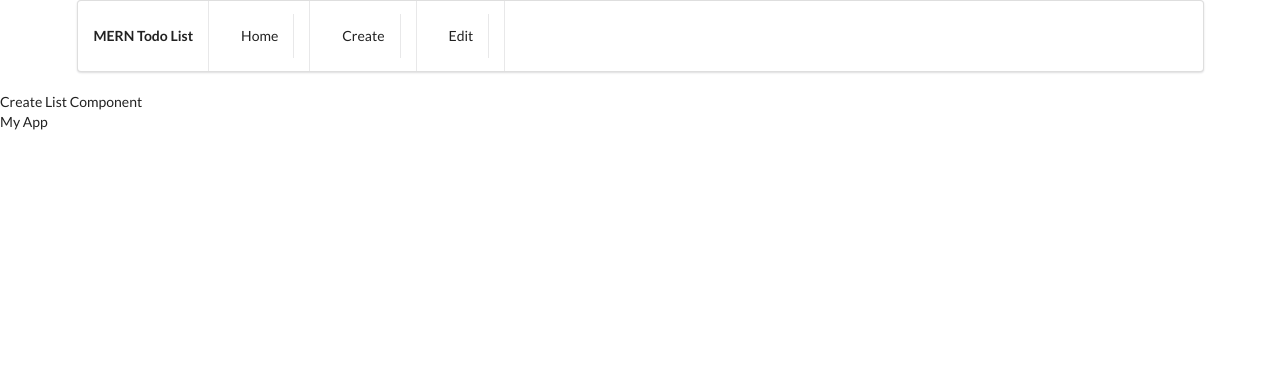
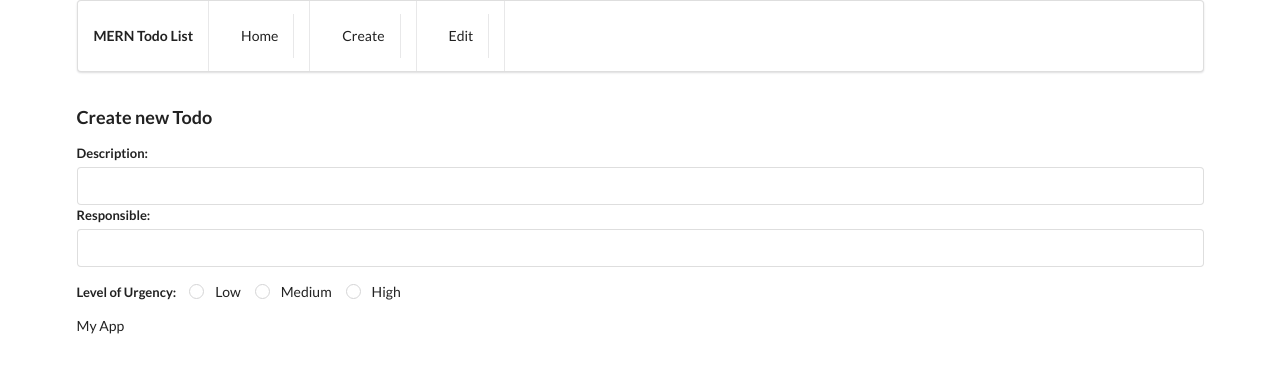
Before and after one commit to CKaii/Todolist-with-MERN, a React (Create React App) app: page /create in a window 1280 px wide. Shown: the top 372 px of the page. Built offline with nearby package versions, Linux system fonts and the light colour scheme.

Commit message:
Added react state and forms to Createlist component

```diff
--- a/src/components/App.js
+++ b/src/components/App.js
@@ -3,14 +3,14 @@ import Createlist from './Createlist';
 import Editlist from './Editlist';
 import Todolist from './Todolist';
 import Header from './Header'
-import { BrowserRouter, Route, Link } from 'react-router-dom';
+import { BrowserRouter, Route } from 'react-router-dom';
 
 
 class App extends React.Component {
   render() {
     return (
       <BrowserRouter>
-        <div>
+        <div className='ui container'>
         <Header />
           <br/>
           <Route path='/' exact component={Todolist} />
--- a/src/components/Createlist.js
+++ b/src/components/Createlist.js
@@ -1,10 +1,88 @@
 import React from 'react';
 
 class Createlist extends React.Component{
+  state = {
+    todo_description: '',
+    todo_responsible: '',
+    todo_priority: '',
+    todo_completed: false
+  }
+
+  onChangeTodoDescription(e){
+    this.setState({
+      todo_description: e.target.value
+    });
+  }
+
+  onChangeTodoResponsible(e){
+    this.setState({
+      todo_responsible: e.target.value
+    });
+  }
+
+  onChangeTodoPriority(e){
+    this.setState({
+      todo_priority: e.target.value
+    });
+  }
+
+  onSubmit(e) {
+    e.preventDefault();
+
+    console.log('Form Submitted:');
+    console.log(`Todo Description: ${this.state.todo_description}`);
+    console.log(`Todo Responsible: ${this.state.todo_responsible}`);
+    console.log(`Todo Priority: ${this.state.todo_priority}`);
+
+    this.setState({
+      todo_description: '',
+      todo_responsible: '',
+      todo_priority: '',
+      todo_completed: false
+    })
+  }
+
   render() {
     return (
       <div>
-        Create List Component
+        <h3>Create new Todo</h3>
+        <div onSubmit={this.onSubmit} className="ui form">
+          <div className="field">
+            <label>Description:</label>
+            <input
+              value={this.state.todo_description}
+              onChange={this.onChangeTodoDescription}
+              type="text"
+            />
+            <label>Responsible:</label>
+            <input
+              value={this.state.todo_responsible}
+              onChange={this.onChangeTodoResponsible}
+              type="text"
+            />
+          </div>
+          <div className="inline fields">
+            <label for="responsible">Level of Urgency:</label>
+            <div className="field">
+              <div className="ui radio checkbox">
+                <input type="radio" name="low" checked="" tabindex="0" className="hidden"/>
+                <label>Low</label>
+              </div>
+            </div>
+            <div className="field">
+              <div className="ui radio checkbox">
+                <input type="radio" name="medium" tabindex="0" className="hidden"/>
+                <label>Medium</label>
+              </div>
+            </div>
+            <div className="field">
+              <div className="ui radio checkbox">
+                <input type="radio" name="high" tabindex="0" className="hidden"/>
+                <label>High</label>
+              </div>
+            </div>
+          </div>
+        </div>
       </div>
     );
   };
--- a/src/components/Header.js
+++ b/src/components/Header.js
@@ -3,7 +3,6 @@ import { Link } from 'react-router-dom'
 
 const Header = () => {
   return (
-    <div className='ui container'>
       <div class="ui menu">
         <div class="header item">
           MERN Todo List
@@ -24,7 +23,6 @@ const Header = () => {
           </Link>
         </div>
       </div>
-    </div>
   )
 }
 
```
